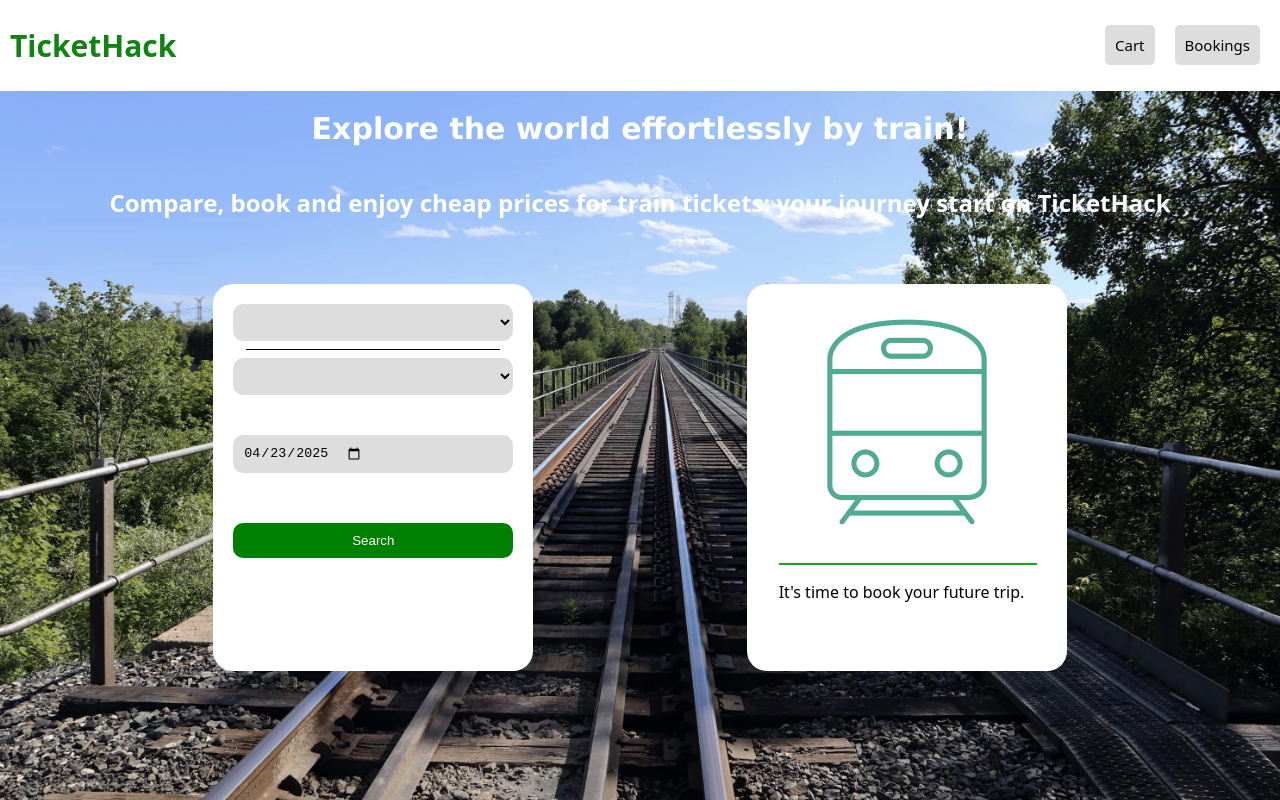
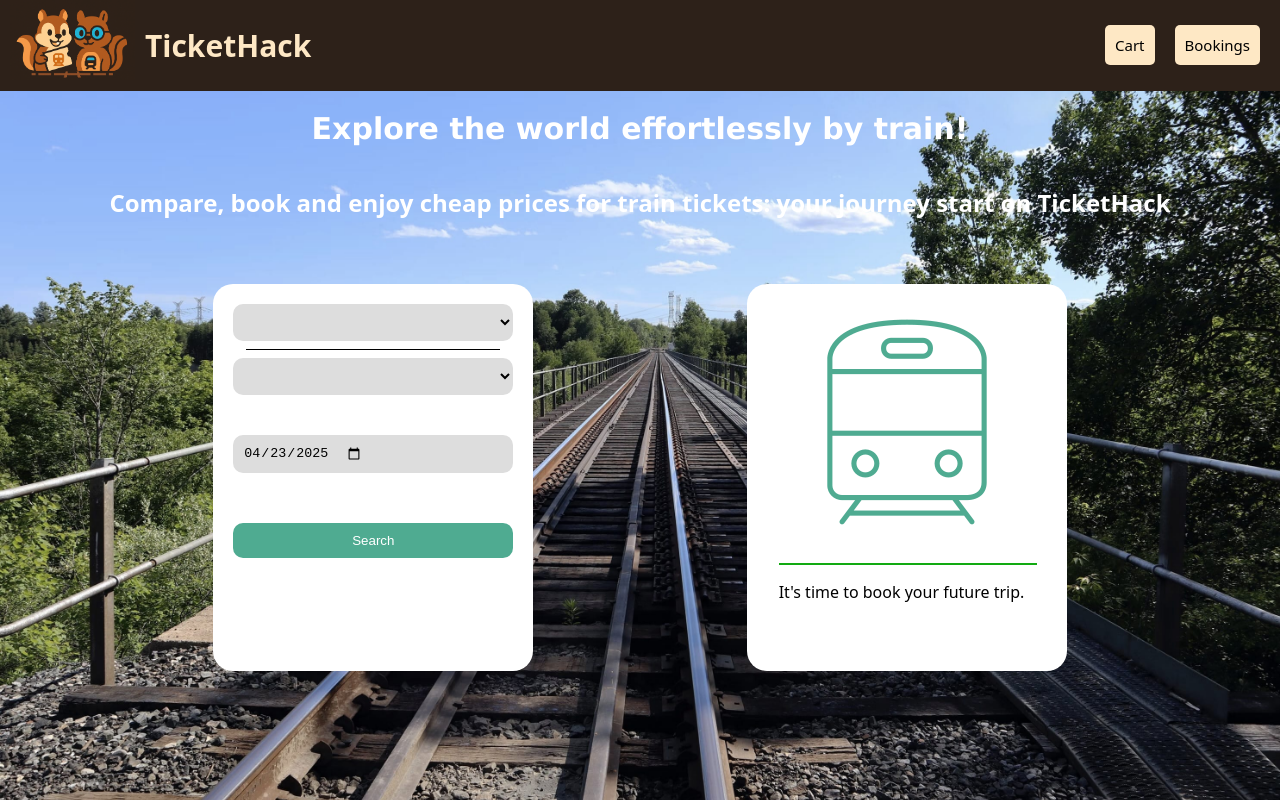
Before and after one commit to AymericSimao/tickethack-frontend, a plain HTML site: page index.html in a window 1280 px wide. Drawn offline with Linux system fonts and the light colour scheme; no server answers.

Commit message:
rebranding

```diff
--- a/index.html
+++ b/index.html
@@ -4,15 +4,23 @@
     <link rel="stylesheet" href="style.css" />
     <meta charset="UTF-8" />
     <meta name="viewport" content="width=device-width, initial-scale=1.0" />
+    <link rel="icon" type="image/x-icon" href="./images/favicon.ico" />
     <title>TicketHack</title>
   </head>
   <body>
     <div id="index-container" class="container">
       <div id="header">
-        <a href="index.html" style="text-decoration: none"
-          ><h2 id="title-logo" href="index.html" class="pointer">
-            TicketHack
-          </h2></a
+        <a
+          id="title"
+          href="index.html"
+          style="text-decoration: none"
+          class="pointer"
+          ><img
+            id="logo"
+            src="./images/logo-without-title.png"
+            alt="TicketHack"
+          />
+          <h2 id="title-logo" href="index.html">TicketHack</h2></a
         >
         <div id="onglets">
           <a href="cart.html"
--- a/style.css
+++ b/style.css
@@ -7,7 +7,7 @@ body {
 
 input[type="button"] {
   color: white;
-  background-color: green;
+  background-color: #4fab91;
   border: none;
   border-radius: 10px;
   padding: 10px;
@@ -31,12 +31,20 @@ input[type="button"] {
   grid-column-end: 13;
   display: flex;
   justify-content: space-between;
-  background-color: white;
+  background-color: #2d2119;
 }
-
+a#title {
+  display: flex;
+}
+#logo {
+  font-size: 30px;
+  color: #fee8c5;
+  height: 80px;
+  margin-left: 10px;
+}
 #title-logo {
   font-size: 30px;
-  color: rgb(18, 131, 18);
+  color: #fee8c5;
   margin-left: 10px;
 }
 
@@ -52,7 +60,7 @@ input[type="button"] {
   color: black;
   position: relative;
   padding: 10px;
-  background-color: rgb(221, 221, 221);
+  background-color: #fee8c5;
   border-radius: 5px;
 }
 
@@ -68,6 +76,7 @@ input[type="button"] {
   display: none;
   justify-content: center;
   align-items: center;
+  padding: 3px;
 }
 
 /* INDEX STYLE */
@@ -134,7 +143,7 @@ input[type="button"] {
 }
 
 .trip {
-  background-color: gainsboro;
+  background-color: rgb(221, 221, 221);
   display: flex;
   justify-content: center;
   align-items: center;
@@ -206,7 +215,7 @@ select {
   justify-content: space-around;
   align-items: center;
   color: white;
-  background-color: rgb(0, 7, 71);
+  background-color: #2d2119;
   border-bottom-left-radius: 20px;
   border-bottom-right-radius: 20px;
 }
@@ -315,5 +324,5 @@ select {
 }
 
 #enjoy {
-  color: green;
+  color: #4fab91;
 }
```
Also changed, not shown: bookings.html (+11 -4 lines), cart.html (+11 -4 lines), images/favicon.ico (added), images/logo-without-title.png (added), images/logo.png (added), 1 other file.
